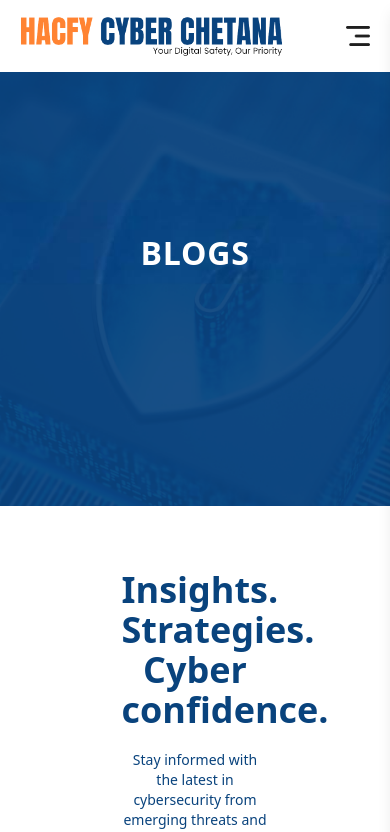
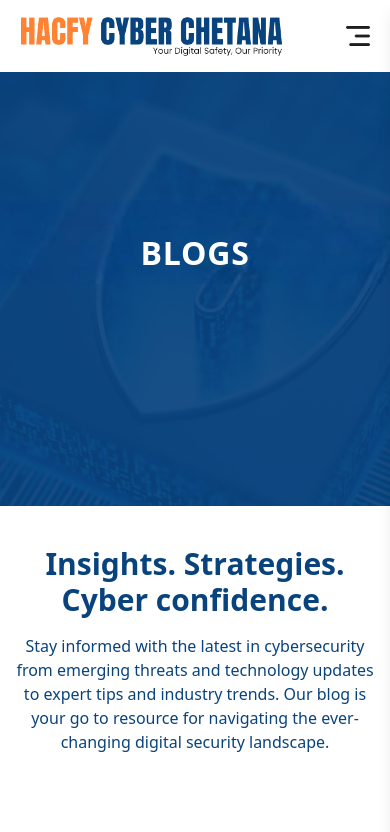
Before and after one commit to Hacfy/hacfy-cyber-chetana, a Next.js app: page /blog in a window 390 px wide. Shown: the top 832 px of the page. Built offline with nearby package versions, Linux system fonts and the light colour scheme.

Commit message:
responsive

```diff
--- a/app/blog/blogbgimage.tsx
+++ b/app/blog/blogbgimage.tsx
@@ -26,12 +26,17 @@ export default function BackgroundImage() {
       </div>
 
 
-      <div className=" p-6 text-center mt-10 sm:mt-16 md:mt-20   max-w-[50%] mx-auto">
-        <div className="font-bold text-4xl  text-[#09437d] text-center">Insights. Strategies. Cyber confidence.</div>
-        <p className="text-sm  text-[#09437d] mt-5">
-         Stay informed with the latest in cybersecurity from emerging threats and technology updates to expert tips and industry trends. Our blog is your go to resource for navigating the ever-changing digital security landscape.
-        </p>
-      </div>
+      <div className="px-4 sm:px-6 lg:px-8 mt-10 sm:mt-16 md:mt-20">
+  <div className="max-w-2xl mx-auto text-center">
+    <h2 className="font-bold text-3xl sm:text-4xl text-[#09437d]">
+      Insights. Strategies. Cyber confidence.
+    </h2>
+    <p className="text-base sm:text-sm text-[#09437d] mt-4 sm:mt-5">
+      Stay informed with the latest in cybersecurity from emerging threats and technology updates to expert tips and industry trends. Our blog is your go to resource for navigating the ever-changing digital security landscape.
+    </p>
+  </div>
+</div>
+
     </div>
   );
 }
--- a/app/homepage/SwiperHome.tsx
+++ b/app/homepage/SwiperHome.tsx
@@ -20,7 +20,7 @@ const links = [
 
 const SwiperHome = () => {
   return (
-    <section className="w-full flex flex-col items-center justify-center mt-6 md:mt-10 lg:mt-14 mb-24 md:mb-36">
+    <section className="w-full flex flex-col items-center justify-center mt-6 md:mt-10 lg:mt-14 ">
       <div
         className="text-2xl md:text-5xl font-extrabold mb-20 text-center"
         style={{ color: "var(--primary-blue)" }}
--- a/app/homepage/_components/HeroSectioncards.tsx
+++ b/app/homepage/_components/HeroSectioncards.tsx
@@ -36,10 +36,10 @@ export function HeroCard() {
 
   return (
     <section className="w-full bg-white text-black py-24 md:py-36 px-4 md:px-12 relative z-10">
-      {/* Heading */}
+
       <div className="w-full flex flex-col items-center text-center px-4 md:px-12">
         <h1
-          className="text-3xl sm:text-4xl md:text-5xl font-extrabold leading-tight"
+          className="text-2xl md:text-5xl font-extrabold leading-tight"
           style={{ color: "var(--primary-blue)" }}
         >
           Why We Created HacFy Cyber Chetana?
--- a/app/page.tsx
+++ b/app/page.tsx
@@ -58,7 +58,7 @@ export default function Home() {
       </div>
 
       {/* Why We Created HacFy Cyber Chetana */}
-      <div className="w-full flex flex-col h-auto md:h-screen">
+      <div className="w-full">
         <HeroCard />
       </div>
 
```
